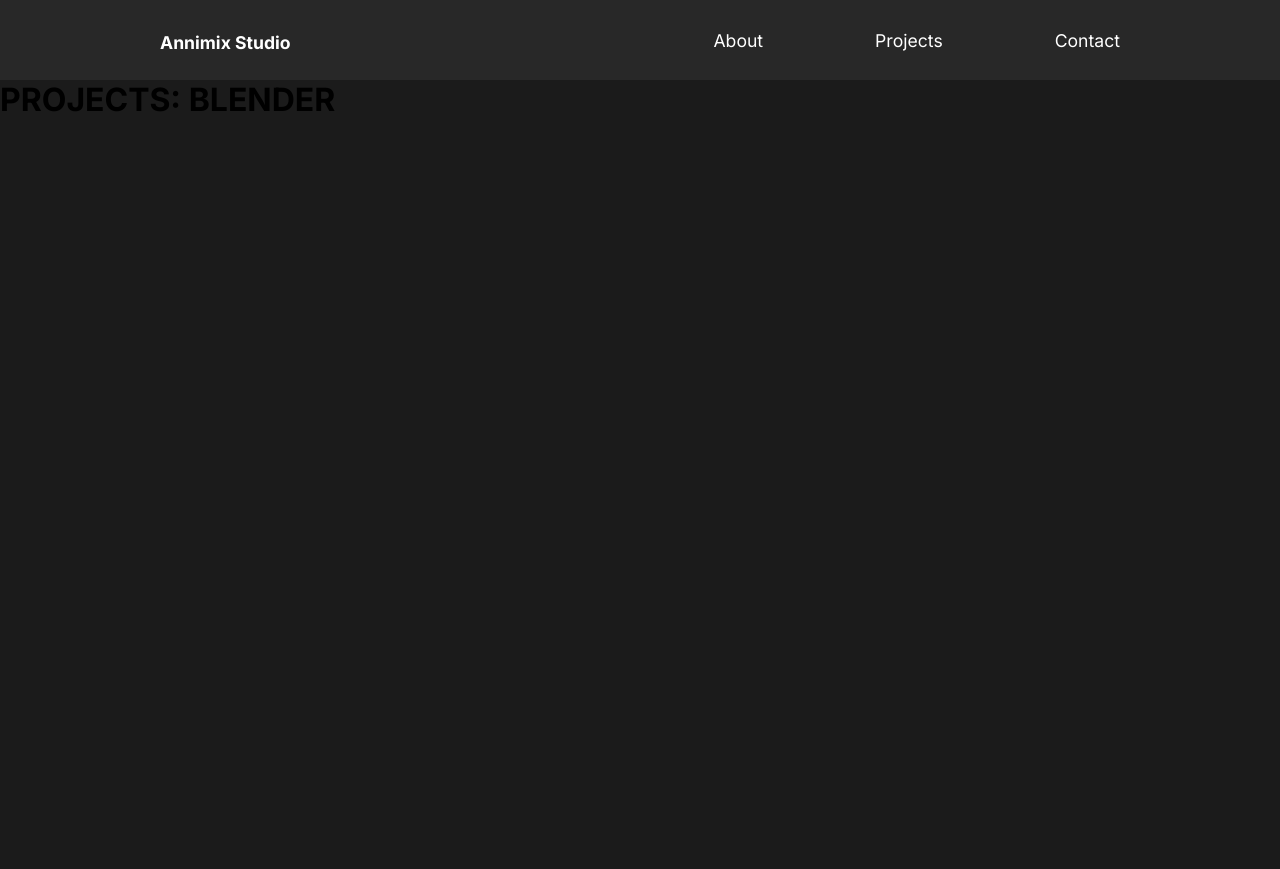
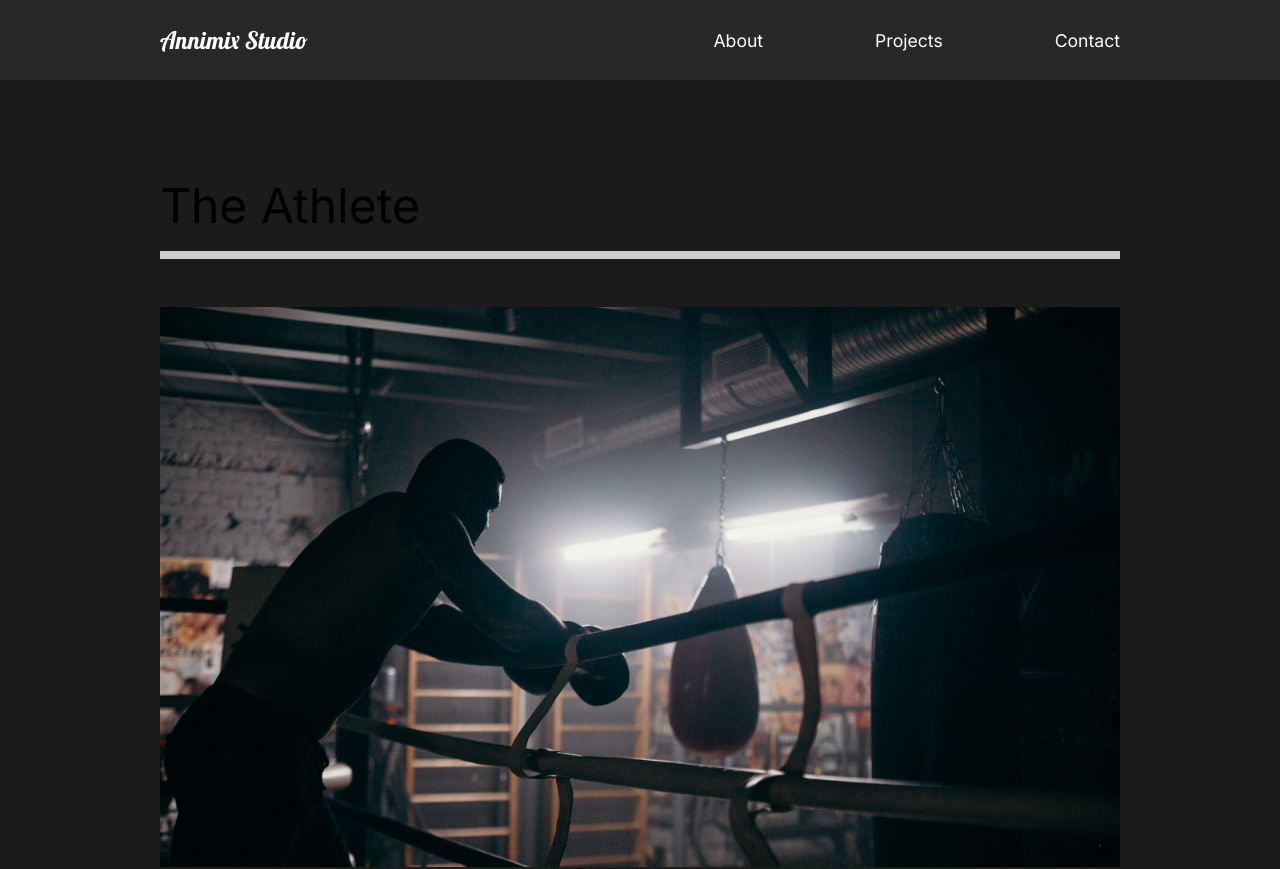
Before and after one commit to Behruz0129/capture-portfolio-deved-react, a React (Create React App) app: page /projects in a window 1280 px wide. Shown: the top 869 px of the page. Before the commit the page ends 800 px from the top, so only its background shows below. Built offline with nearby package versions, Linux system fonts and the light colour scheme.

Commit message:
9. MyProjects Section html and styled

```diff
--- a/src/components/Nav.js
+++ b/src/components/Nav.js
@@ -6,7 +6,9 @@
   return (
     <NavStyled>
       <h1>
-        <Link to='/'>Annimix Studio</Link>
+        <Link to='/' id='logo'>
+          Annimix Studio
+        </Link>
       </h1>
       <ul>
         <li>
--- a/src/pages/MyProjects.js
+++ b/src/pages/MyProjects.js
@@ -1,9 +1,63 @@
+//styled
+import styled from 'styled-components';
+//react router
+import { Link } from 'react-router-dom';
+//import images
+import athlete from '../img/athlete-small.png';
+import theracer from '../img/theracer-small.png';
+import goodtimes from '../img/goodtimes-small.png';
+
 const MyProjects = () => {
   return (
     <div>
-      <h1>PROJECTS: BLENDER</h1>
+      <Work>
+        <Movie>
+          <h2>The Athlete</h2>
+          <div className='line'></div>
+          <Link>
+            <img src={athlete} alt='athlete' />
+          </Link>
+        </Movie>
+        <Movie>
+          <h2>The Theracer</h2>
+          <div className='line'></div>
+          <Link>
+            <img src={theracer} alt='theracer' />
+          </Link>
+        </Movie>
+        <Movie>
+          <h2>The Goodtimes</h2>
+          <div className='line'></div>
+          <Link>
+            <img src={goodtimes} alt='goodtimes' />
+          </Link>
+        </Movie>
+      </Work>
     </div>
   );
 };
 
+//styled components
+const Work = styled.div`
+  min-height: 100vh;
+  overflow: hidden;
+  padding: 5rem 10rem;
+  h2 {
+    padding: 1rem 0rem;
+  }
+`;
+const Movie = styled.div`
+  padding-bottom: 10rem;
+  .line {
+    height: 0.5rem;
+    background: #ccc;
+    margin-bottom: 3rem;
+  }
+  img {
+    width: 100%;
+    height: 70vh;
+    object-fit: cover;
+  }
+`;
+
 export default MyProjects;
```
